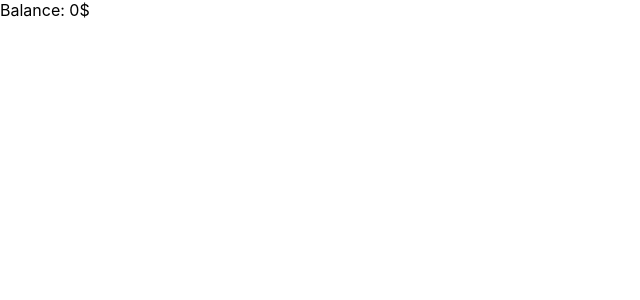
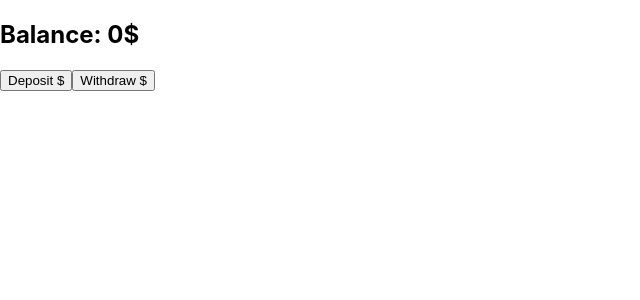
Before and after one commit to garbalau-github/react-and-redux, a React (Vite) app: page / in a window 1280 px wide. Shown: the top 300 px of the page, without its empty margins (0-640 px from the left). Built offline with nearby package versions, Linux system fonts and the light colour scheme.

Commit message:
Create Action Creators and connect them to the React Application

```diff
--- a/src/App.jsx
+++ b/src/App.jsx
@@ -1,13 +1,42 @@
 // Now we have the access to our Redux global state, we need this hook
 import { useSelector } from 'react-redux';
 
+// We need to use this hook for Action Creators
+import { useDispatch } from 'react-redux';
+
+// We need this method to bind Action Creators
+import { bindActionCreators } from 'redux';
+
+// Action Creator is a function that dispatches an action to the reducer
+// and then reducer understands what is requested and manipulates the store
+import { actionCreators } from './state/index';
+
 const App = () => {
   const account = useSelector((state) => state.account);
-
   // Now we have the store object in the component
   console.log(account);
 
-  return <div className='App'>Balance: {account}$</div>;
+  // Dispatch object initialized
+  const dispatch = useDispatch();
+
+  // Bind Action Creators and add dispatch, then destructure them for us
+  // and now have access to Action Creatores in our component
+  const { depositMoney, withdrawMoney } = bindActionCreators(
+    actionCreators,
+    dispatch
+  );
+
+  return (
+    <div className='App'>
+      <>
+        <h2>Balance: {account}$</h2>
+        <>
+          <button>Deposit $</button>
+          <button>Withdraw $</button>
+        </>
+      </>
+    </div>
+  );
 };
 
 export default App;
--- /dev/null
+++ b/src/state/action-creators/index.js
@@ -0,0 +1,25 @@
+// House all of our actions
+
+// Takes amount (we pass it in the front-end)
+export const depositMoney = (amount) => {
+  // Return a function that has dispatch as a parameter
+  return (dispatch) => {
+    // Configuration
+    dispatch({
+      type: 'deposit',
+      payload: amount,
+    });
+  };
+};
+
+// Subtracts amount (we pass it in the front-end)
+export const withdrawMoney = (amount) => {
+  // Return a function that has dispatch as a parameter
+  return (dispatch) => {
+    // Configuration
+    dispatch({
+      type: 'withdraw',
+      payload: amount,
+    });
+  };
+};
--- /dev/null
+++ b/src/state/index.js
@@ -0,0 +1,3 @@
+// Export all Action Creators
+
+export * as actionCreators from './action-creators/index';
```
